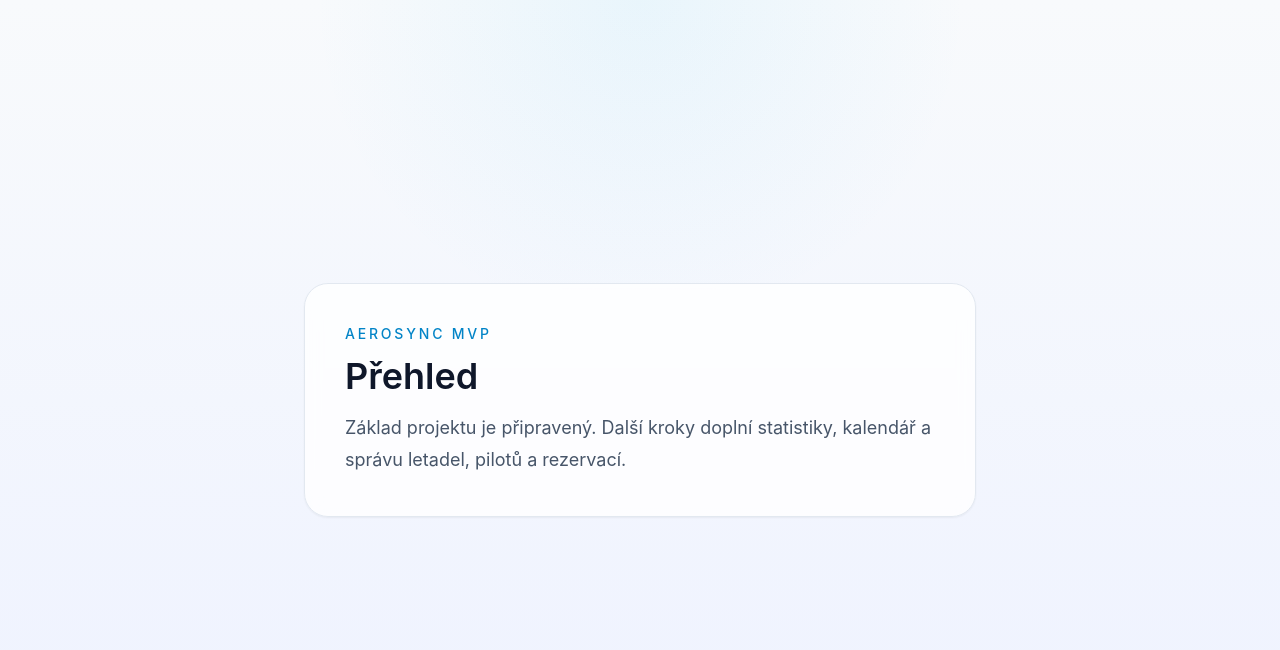
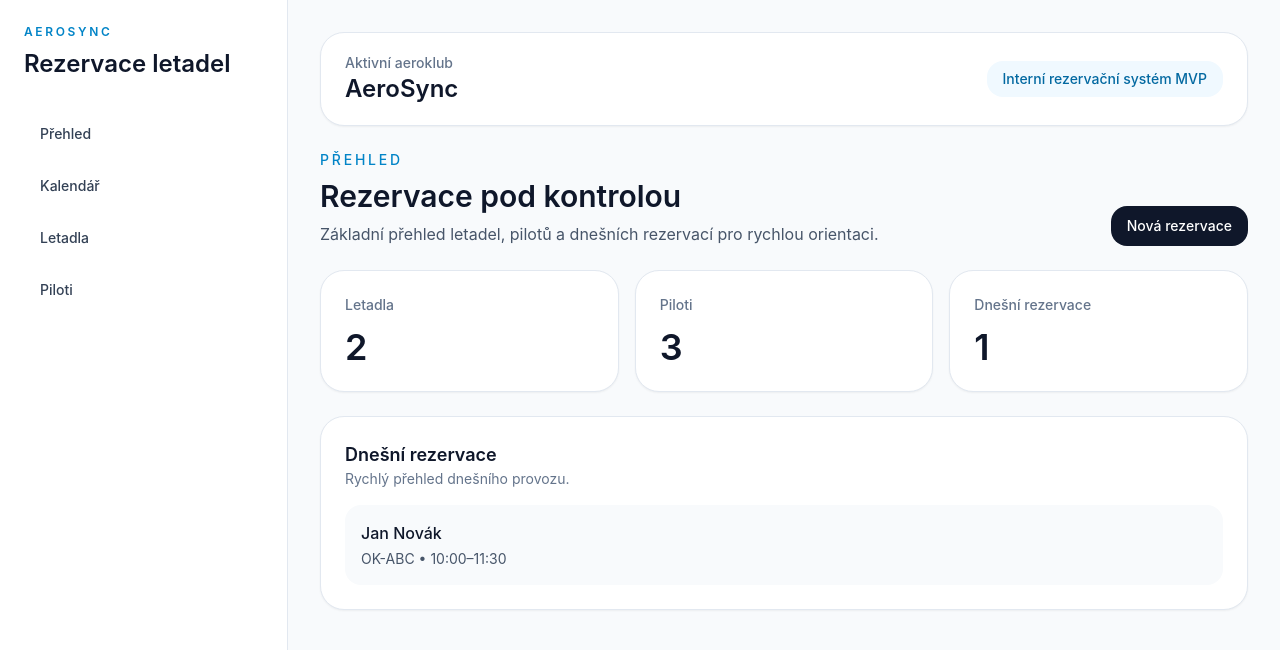
Before and after one commit to honzik-byte/AeroSync, a Next.js app: page /dashboard in a window 1280 px wide. Shown: the top 650 px of the page. Built offline with nearby package versions, Linux system fonts and the light colour scheme.

Commit message:
feat: add app shell and dashboard skeleton

```diff
--- a/src/app/dashboard/page.tsx
+++ b/src/app/dashboard/page.tsx
@@ -1,16 +1,35 @@
+import { DashboardCards } from "@/components/dashboard/DashboardCards";
+import { TodayBookings } from "@/components/dashboard/TodayBookings";
+import { Button } from "@/components/ui/Button";
+
+const sampleBookings = [
+  {
+    id: "demo-booking-1",
+    pilotName: "Jan Novák",
+    airplaneName: "OK-ABC",
+    startLabel: "10:00",
+    endLabel: "11:30",
+  },
+];
+
 export default function DashboardPage() {
   return (
-    <main className="mx-auto flex min-h-screen max-w-5xl items-center justify-center p-8">
-      <section className="w-full max-w-2xl rounded-3xl border border-slate-200 bg-white/80 p-10 shadow-sm backdrop-blur">
-        <p className="mb-3 text-sm font-medium uppercase tracking-[0.2em] text-sky-600">
-          AeroSync MVP
-        </p>
-        <h1 className="text-4xl font-semibold text-slate-900">Přehled</h1>
-        <p className="mt-4 text-lg leading-8 text-slate-600">
-          Základ projektu je připravený. Další kroky doplní statistiky, kalendář a správu letadel,
-          pilotů a rezervací.
-        </p>
-      </section>
-    </main>
+    <div className="space-y-6">
+      <div className="flex flex-col gap-4 md:flex-row md:items-end md:justify-between">
+        <div>
+          <p className="text-sm font-medium uppercase tracking-[0.2em] text-sky-600">Přehled</p>
+          <h2 className="mt-2 text-3xl font-semibold text-slate-900">
+            Rezervace pod kontrolou
+          </h2>
+          <p className="mt-2 max-w-2xl text-slate-600">
+            Základní přehled letadel, pilotů a dnešních rezervací pro rychlou orientaci.
+          </p>
+        </div>
+        <Button>Nová rezervace</Button>
+      </div>
+
+      <DashboardCards airplanesCount={2} pilotsCount={3} todayBookingsCount={1} />
+      <TodayBookings bookings={sampleBookings} />
+    </div>
   );
 }
--- a/src/app/layout.tsx
+++ b/src/app/layout.tsx
@@ -1,5 +1,6 @@
 import type { Metadata } from "next";
 import type { ReactNode } from "react";
+import { AppShell } from "@/components/layout/AppShell";
 import "./globals.css";
 
 export const metadata: Metadata = {
@@ -14,7 +15,9 @@ export default function RootLayout({
 }>) {
   return (
     <html lang="cs">
-      <body>{children}</body>
+      <body>
+        <AppShell>{children}</AppShell>
+      </body>
     </html>
   );
 }
--- /dev/null
+++ b/src/components/dashboard/DashboardCards.tsx
@@ -0,0 +1,30 @@
+import { Card } from "@/components/ui/Card";
+
+type DashboardCardsProps = {
+  airplanesCount: number;
+  pilotsCount: number;
+  todayBookingsCount: number;
+};
+
+export function DashboardCards({
+  airplanesCount,
+  pilotsCount,
+  todayBookingsCount,
+}: DashboardCardsProps) {
+  const items = [
+    { label: "Letadla", value: airplanesCount },
+    { label: "Piloti", value: pilotsCount },
+    { label: "Dnešní rezervace", value: todayBookingsCount },
+  ];
+
+  return (
+    <div className="grid gap-4 md:grid-cols-3">
+      {items.map((item) => (
+        <Card key={item.label}>
+          <p className="text-sm font-medium text-slate-500">{item.label}</p>
+          <p className="mt-3 text-4xl font-semibold text-slate-900">{item.value}</p>
+        </Card>
+      ))}
+    </div>
+  );
+}
--- /dev/null
+++ b/src/components/dashboard/TodayBookings.tsx
@@ -0,0 +1,41 @@
+import { Card } from "@/components/ui/Card";
+
+type TodayBooking = {
+  id: string;
+  pilotName: string;
+  airplaneName: string;
+  startLabel: string;
+  endLabel: string;
+};
+
+type TodayBookingsProps = {
+  bookings: TodayBooking[];
+};
+
+export function TodayBookings({ bookings }: TodayBookingsProps) {
+  return (
+    <Card>
+      <div className="mb-4">
+        <h2 className="text-lg font-semibold text-slate-900">Dnešní rezervace</h2>
+        <p className="text-sm text-slate-500">Rychlý přehled dnešního provozu.</p>
+      </div>
+
+      {bookings.length === 0 ? (
+        <div className="rounded-2xl border border-dashed border-slate-300 bg-slate-50 px-4 py-8 text-center text-slate-500">
+          Na dnešek zatím není žádná rezervace.
+        </div>
+      ) : (
+        <div className="space-y-3">
+          {bookings.map((booking) => (
+            <div key={booking.id} className="rounded-2xl bg-slate-50 px-4 py-4">
+              <div className="font-medium text-slate-900">{booking.pilotName}</div>
+              <div className="mt-1 text-sm text-slate-600">
+                {booking.airplaneName} • {booking.startLabel}–{booking.endLabel}
+              </div>
+            </div>
+          ))}
+        </div>
+      )}
+    </Card>
+  );
+}
--- /dev/null
+++ b/src/components/layout/AppShell.tsx
@@ -0,0 +1,19 @@
+import type { ReactNode } from "react";
+import { Sidebar } from "@/components/layout/Sidebar";
+import { Topbar } from "@/components/layout/Topbar";
+
+type AppShellProps = {
+  children: ReactNode;
+};
+
+export function AppShell({ children }: AppShellProps) {
+  return (
+    <div className="min-h-screen bg-slate-50 lg:flex">
+      <Sidebar />
+      <div className="flex-1 px-4 py-4 sm:px-6 lg:px-8 lg:py-8">
+        <Topbar />
+        <main className="mt-6">{children}</main>
+      </div>
+    </div>
+  );
+}
--- /dev/null
+++ b/src/components/layout/Sidebar.tsx
@@ -0,0 +1,33 @@
+import Link from "next/link";
+
+const navigationItems = [
+  { href: "/dashboard", label: "Přehled" },
+  { href: "/calendar", label: "Kalendář" },
+  { href: "/airplanes", label: "Letadla" },
+  { href: "/pilots", label: "Piloti" },
+];
+
+export function Sidebar() {
+  return (
+    <aside className="flex w-full flex-col gap-8 border-b border-slate-200 bg-white px-6 py-6 lg:min-h-screen lg:w-72 lg:border-b-0 lg:border-r">
+      <div>
+        <div className="text-xs font-semibold uppercase tracking-[0.22em] text-sky-600">
+          AeroSync
+        </div>
+        <div className="mt-2 text-2xl font-semibold text-slate-900">Rezervace letadel</div>
+      </div>
+
+      <nav className="flex flex-col gap-2">
+        {navigationItems.map((item) => (
+          <Link
+            key={item.href}
+            href={item.href}
+            className="rounded-2xl px-4 py-3 text-sm font-medium text-slate-700 transition hover:bg-slate-100 hover:text-slate-900"
+          >
+            {item.label}
+          </Link>
+        ))}
+      </nav>
+    </aside>
+  );
+}
--- /dev/null
+++ b/src/components/layout/Topbar.tsx
@@ -0,0 +1,13 @@
+export function Topbar() {
+  return (
+    <div className="flex flex-col gap-3 rounded-3xl border border-slate-200 bg-white px-6 py-5 shadow-sm sm:flex-row sm:items-center sm:justify-between">
+      <div>
+        <p className="text-sm font-medium text-slate-500">Aktivní aeroklub</p>
+        <h1 className="text-2xl font-semibold text-slate-900">AeroSync</h1>
+      </div>
+      <div className="rounded-2xl bg-sky-50 px-4 py-2 text-sm font-medium text-sky-700">
+        Interní rezervační systém MVP
+      </div>
+    </div>
+  );
+}
--- /dev/null
+++ b/src/components/ui/Button.tsx
@@ -0,0 +1,31 @@
+import type { ButtonHTMLAttributes, ReactNode } from "react";
+import { clsx } from "clsx";
+
+type ButtonProps = ButtonHTMLAttributes<HTMLButtonElement> & {
+  children: ReactNode;
+  variant?: "primary" | "secondary";
+};
+
+export function Button({
+  children,
+  className,
+  type = "button",
+  variant = "primary",
+  ...props
+}: ButtonProps) {
+  return (
+    <button
+      type={type}
+      className={clsx(
+        "inline-flex items-center justify-center rounded-2xl px-4 py-2.5 text-sm font-medium transition",
+        variant === "primary"
+          ? "bg-slate-900 text-white hover:bg-slate-800"
+          : "bg-white text-slate-700 ring-1 ring-slate-200 hover:bg-slate-50",
+        className,
+      )}
+      {...props}
+    >
+      {children}
+    </button>
+  );
+}
--- /dev/null
+++ b/src/components/ui/Card.tsx
@@ -0,0 +1,17 @@
+import type { HTMLAttributes, ReactNode } from "react";
+import { clsx } from "clsx";
+
+type CardProps = HTMLAttributes<HTMLDivElement> & {
+  children: ReactNode;
+};
+
+export function Card({ children, className, ...props }: CardProps) {
+  return (
+    <div
+      className={clsx("rounded-3xl border border-slate-200 bg-white p-6 shadow-sm", className)}
+      {...props}
+    >
+      {children}
+    </div>
+  );
+}
```
Also changed, not shown: 1 other file (tests, documents, lock files or other folders).
